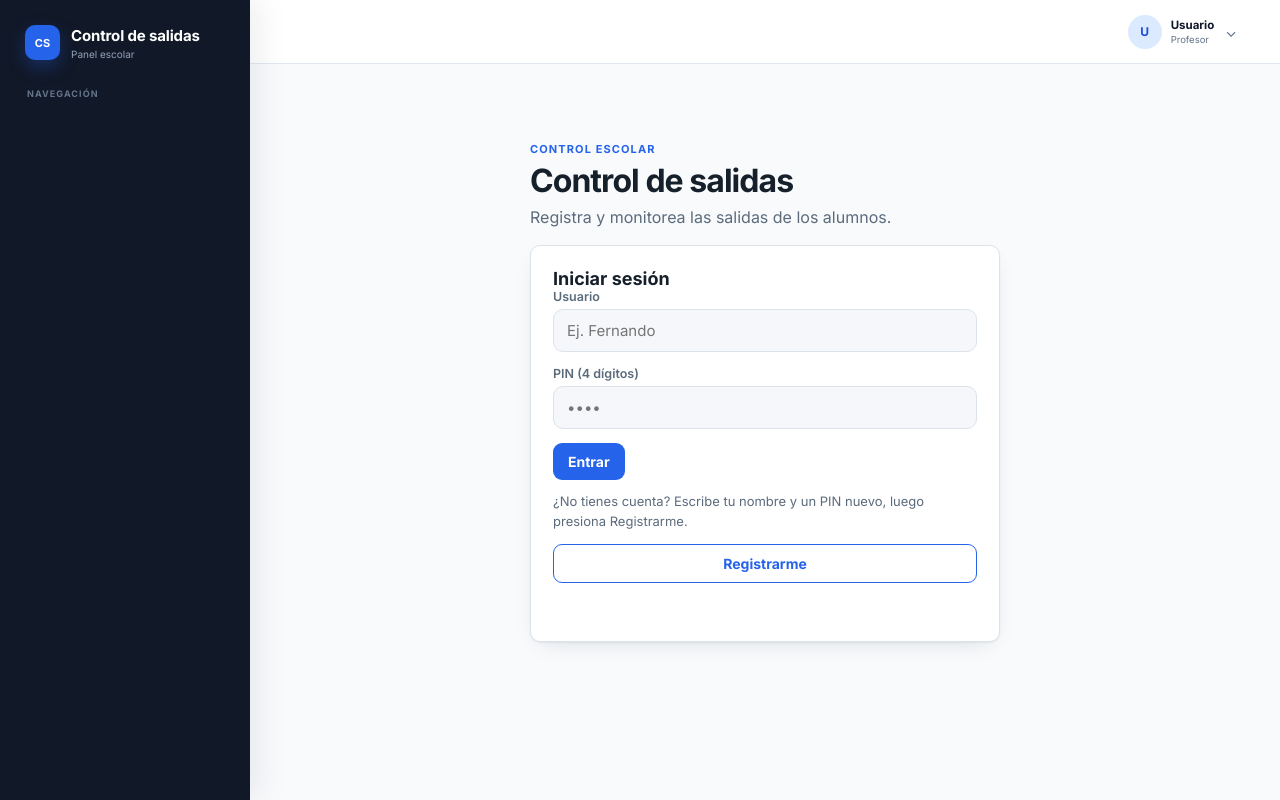
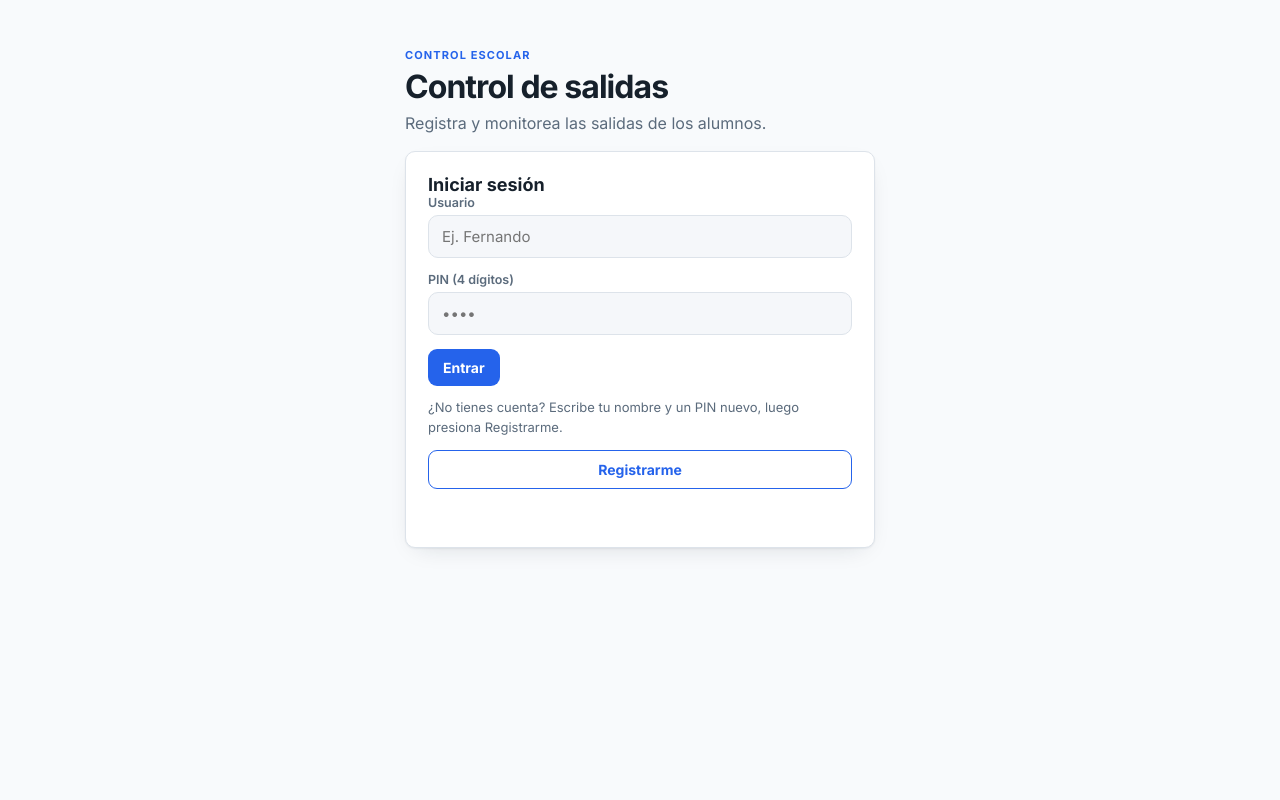
Before and after one commit to ferPeza/controlvizcaya, a React (Vite) app: page / in a window 1280 px wide. Built offline with nearby package versions, Linux system fonts and the light colour scheme.

Commit message:
Mostrar login fuera del panel principal

```diff
--- a/src/App.tsx
+++ b/src/App.tsx
@@ -20,7 +20,7 @@ export default function App(){
  function logout(){setProfesor(null);setGrupo(null);localStorage.removeItem(STORAGE_KEY);setVista("login")}
  function perfilGuardado(p:Profesor){setProfesor(p);localStorage.setItem(STORAGE_KEY,JSON.stringify(p));setVista(p.rol==="monitor"?"monitor":"grupos")}
  function elegirGrupo(g:Grupo){setGrupo(g);setVista("alumnos")}
- if(!profesor||vista==="login")return <Shell><Login onLogin={login}/></Shell>;
+ if(!profesor||vista==="login")return <Login onLogin={login}/>;
  const crumb=vista==="alumnos"&&grupo?<><button className={ui.crumbButton} onClick={()=>setVista("grupos")}>Mis grupos</button><span>›</span><span>{grupo.nombre}</span></>:vista==="stats"&&grupo?<><button className={ui.crumbButton} onClick={()=>setVista("alumnos")}>Grupo {grupo.nombre}</button><span>›</span><span>Estadísticas</span></>:null;
  const nav=profesor.rol==="monitor"
    ? [{key:"monitor" as Vista,label:"Monitor",icon:"▣"}]
```
